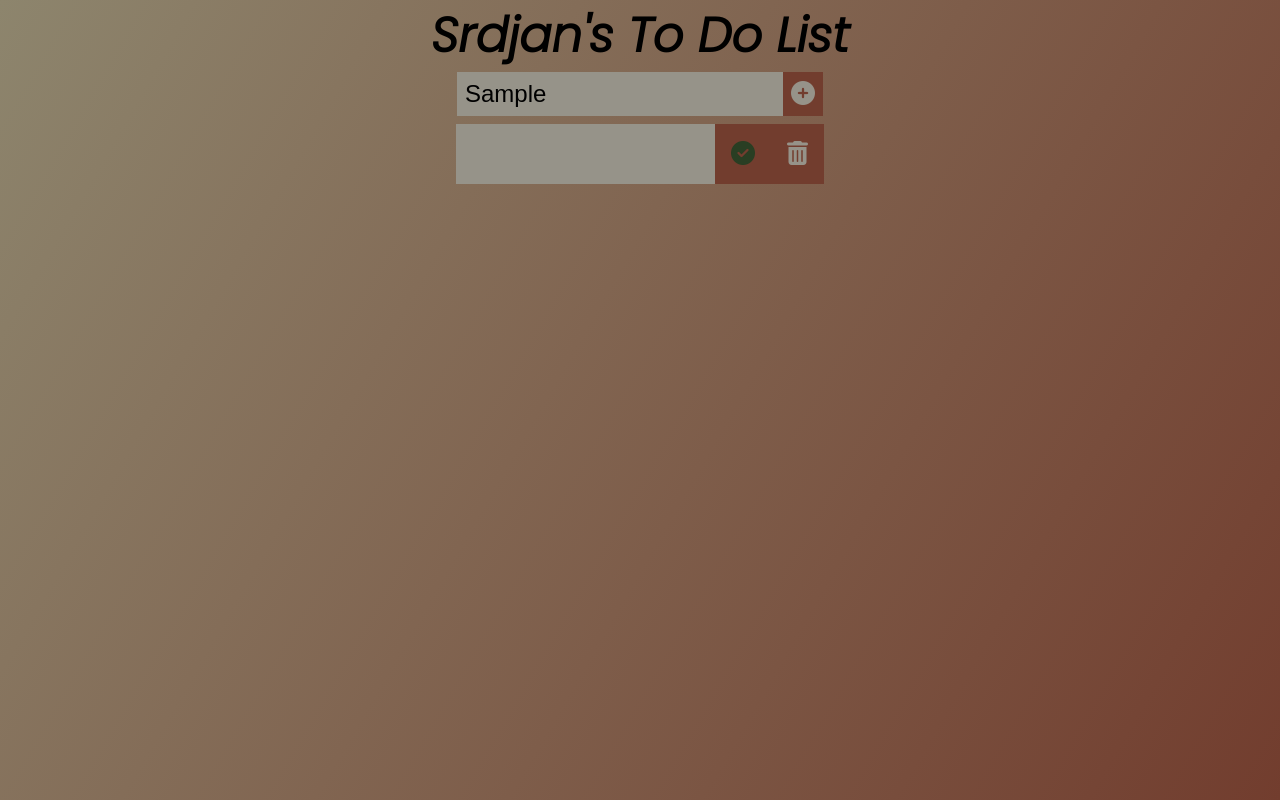
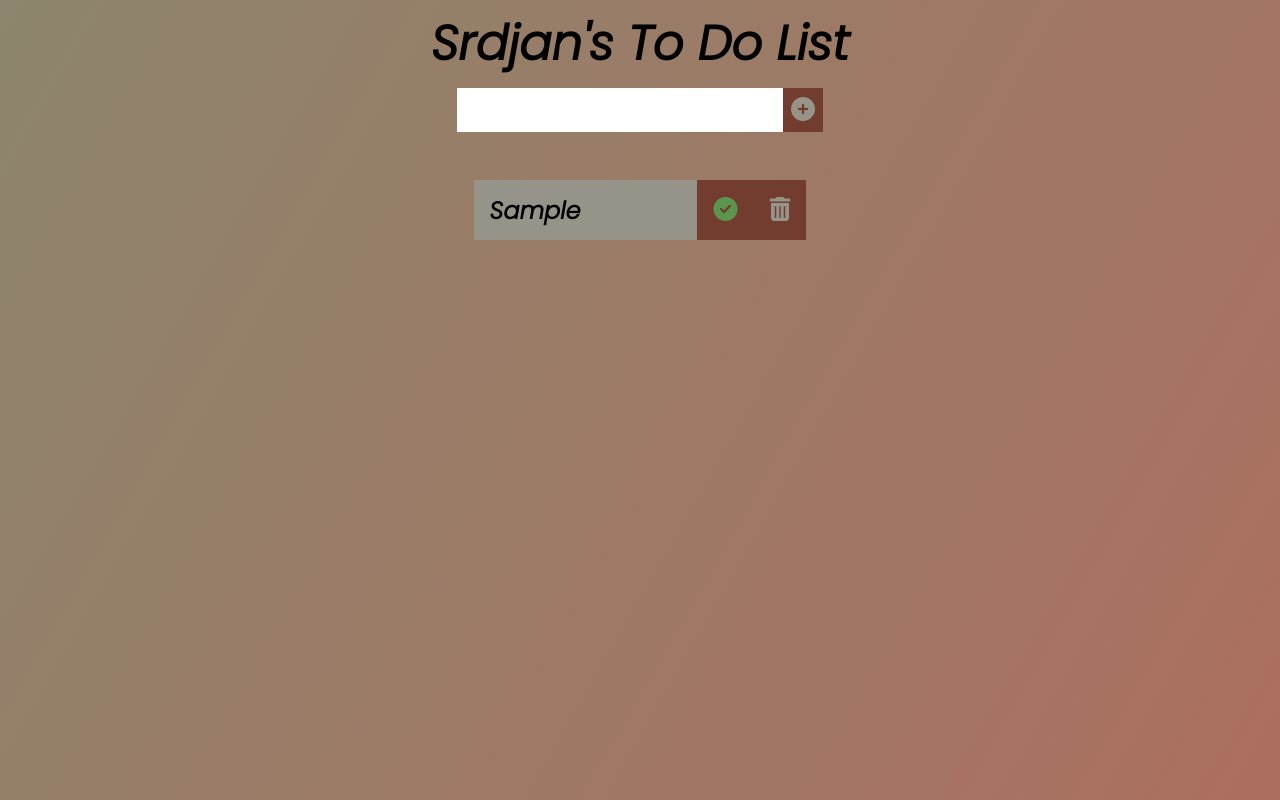
Before and after one commit to SrdjanLakic/To-Do-List, a plain HTML site: page index.html in a window 1280 px wide. Both pictures are taken after typing "Sample" into the empty fields and a click on the button 803 px from the left and 94 px from the top of the page. Drawn offline with Linux system fonts and the light colour scheme.

Commit message:
deleteItem function added

```diff
--- a/script.js
+++ b/script.js
@@ -5,9 +5,11 @@ const todoList = document.querySelector('.todo-list');
 const addTodo = function (e) {
   e.preventDefault();
   console.log('Hello');
+
   const todoEl = document.createElement('div');
   todoEl.classList.add('todo');
   const newTodo = document.createElement('li');
+  newTodo.textContent = todoInput.value;
   newTodo.classList.add('todo-item');
   todoEl.appendChild(newTodo);
   const checkButton = document.createElement('button');
@@ -19,6 +21,17 @@ const addTodo = function (e) {
   trashButton.classList.add('trash-button');
   todoEl.appendChild(trashButton);
   todoList.appendChild(todoEl);
+  todoInput.value = '';
 };
 
+const deleteItem = function (e) {
+  const click = e.target;
+  console.log(click);
+  if (click.classList[0] === 'trash-button') {
+    const item = click.parentElement;
+    console.log(item);
+    item.remove();
+  }
+};
 todoButton.addEventListener('click', addTodo);
+todoList.addEventListener('click', deleteItem);
--- a/styles.css
+++ b/styles.css
@@ -5,12 +5,13 @@
 }
 
 body {
-  background-image: linear-gradient(120deg, #8d856d, #723d2e);
+  background-image: linear-gradient(120deg, #8d856d, #ac6f5f);
   font-family: 'Poppins', cursive;
   min-height: 100vh;
 }
 header {
   font-size: 1.5rem;
+  padding: 0.5rem;
 }
 header,
 form {
@@ -24,7 +25,7 @@ form button {
   padding: 0.5rem;
   font-size: 1.5rem;
   border: none;
-  background: #969389;
+  background: white;
 }
 form button {
   color: #969389;
@@ -33,10 +34,11 @@ form button {
   transition: all 0.3s ease;
 }
 form button :hover {
-  background: #723d2e;
+  background: #7b2814;
   color: #8d856d;
 }
 .todo-container {
+  padding: 2rem;
   display: flex;
   justify-content: center;
   align-items: center;
@@ -46,9 +48,10 @@ form button :hover {
   list-style: none;
 }
 .todo {
-  margin: 0.5rem;
+  margin: 1rem;
   background: #969389;
   color: black;
+  font-weight: bold;
   font-size: 1.5rem;
   display: flex;
   justify-content: space-between;
@@ -67,5 +70,8 @@ form button :hover {
   font-size: 1.5rem;
 }
 .check-button {
-  color: #293e23;
+  color: #5c954e;
 }
+.todo-item {
+  padding: 0rem 1rem;
+}
```
